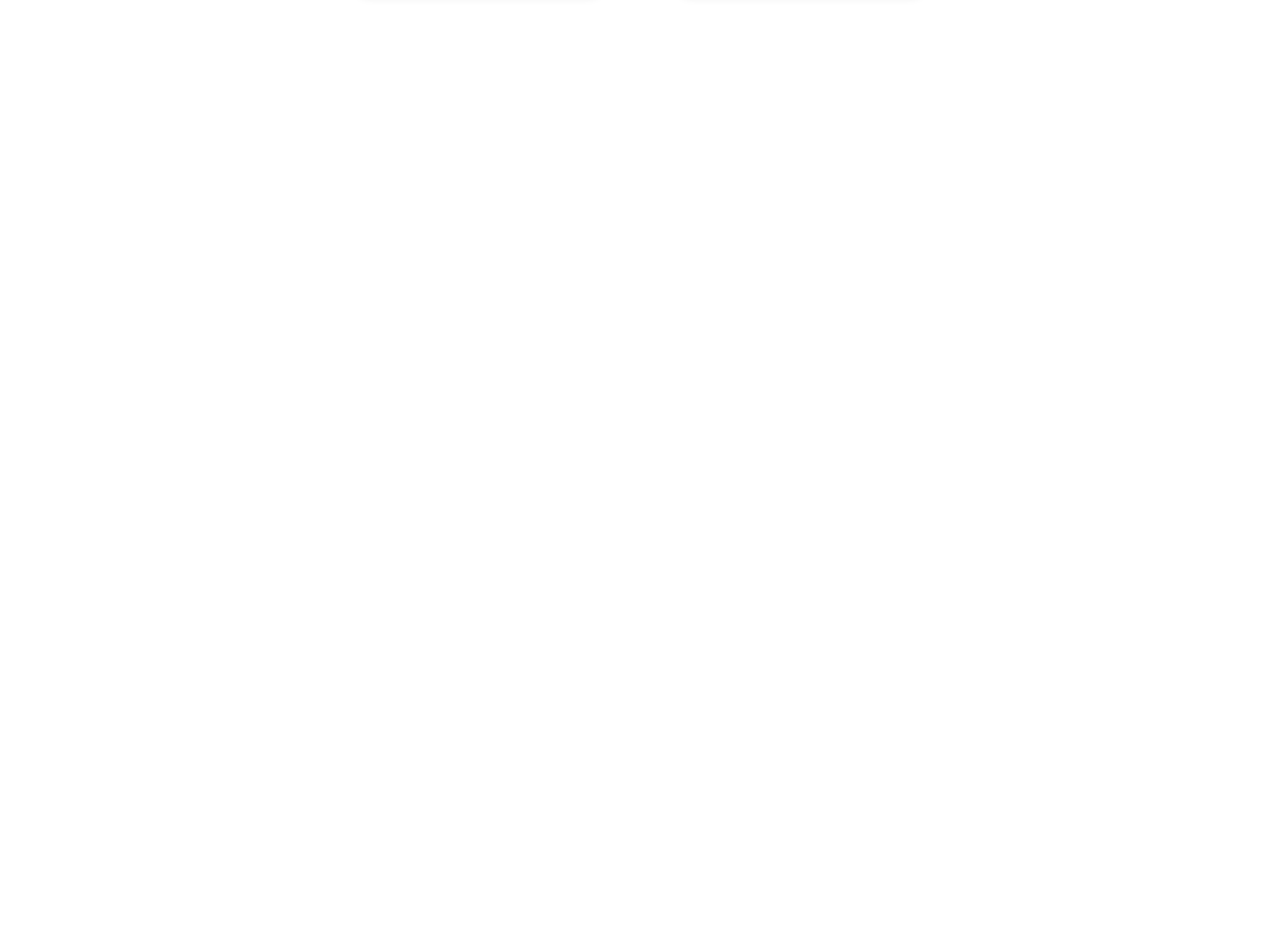
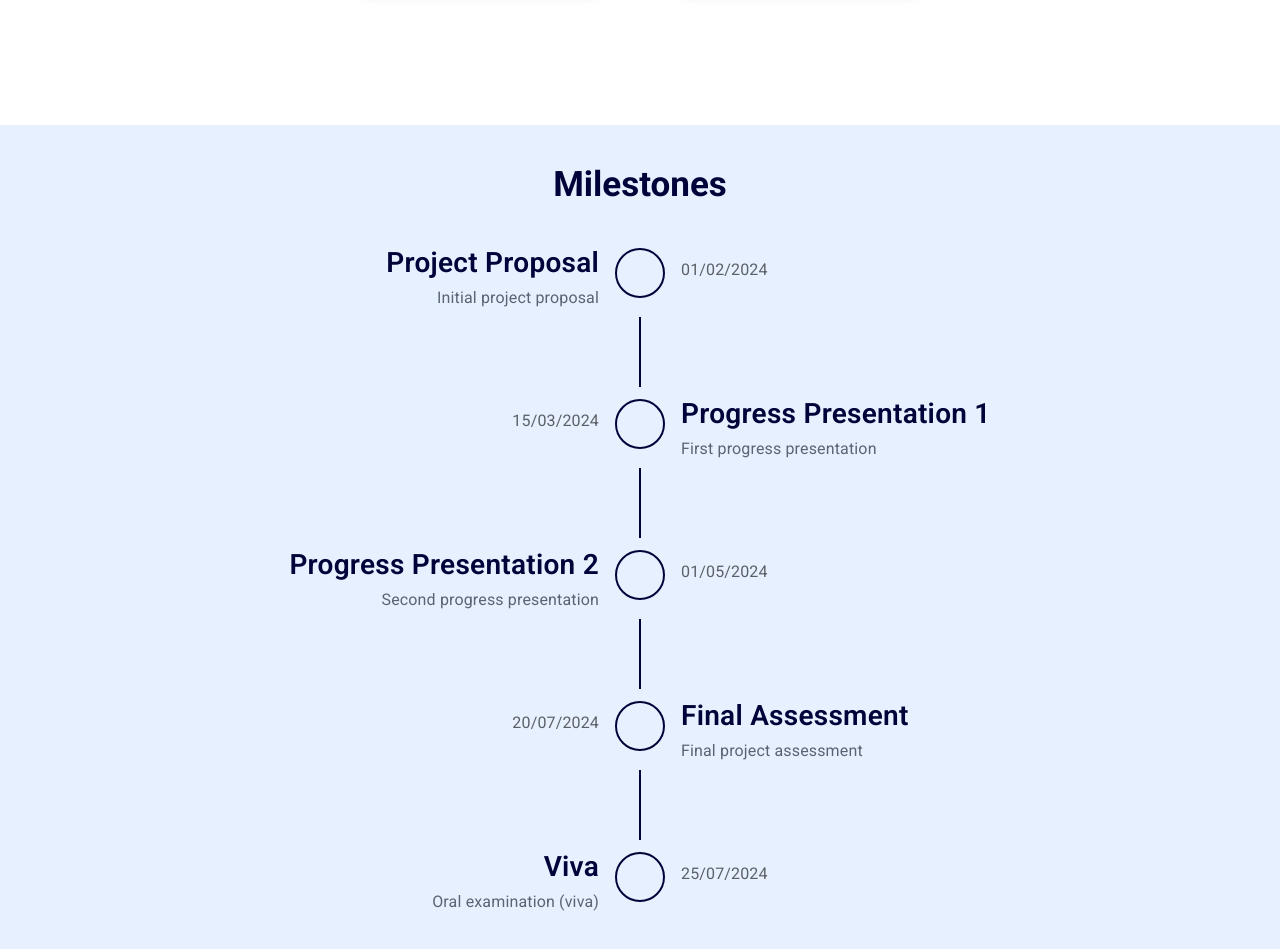
Before and after one commit to elcengine/elementalodm.org, a React (Create React App) app: page / in a window 1280 px wide. Shown: the part 5680-6629 px from the top of the page. Before the commit the page ends 5805 px from the top, so only its background shows below. Built offline with nearby package versions, Linux system fonts and the light colour scheme; the HTML template or start-up script is replaced by a standard one.

Commit message:
feat: milestones section

```diff
--- a/package.json
+++ b/package.json
@@ -7,6 +7,7 @@
     "@emotion/styled": "^11.11.0",
     "@mui/icons-material": "^5.14.18",
     "@mui/material": "^5.14.18",
+    "@mui/lab": "^6.0.0-beta.13",
     "@mui/styled-engine-sc": "^6.0.0-alpha.6",
     "@testing-library/jest-dom": "^5.17.0",
     "@testing-library/react": "^13.4.0",
--- a/src/App.js
+++ b/src/App.js
@@ -8,6 +8,7 @@
 import ResearchObjectives from "./components/ResearchObjectives";
 import Methodology from "./components/Methodology";
 import Technologies from "./components/Technologies";
+import Milestones from "./components/Milestones";
 
 // import Reviews from "./components/Reviews";
 // import Properties from "./components/Properties";
@@ -27,12 +28,15 @@
   return (
     <div className="App">
       <Home homeRef={homeRef} allRefs={allRefs} />
+
       <Literature domainRef={domainRef} />
       <ResearchGap />
       <ResearchProblem />
       <ResearchObjectives />
       <Methodology />
       <Technologies />
+
+      <Milestones />
 
       {/* <Reviews />
       <Properties />
--- a/src/components/Home.jsx
+++ b/src/components/Home.jsx
@@ -7,8 +7,6 @@
 
 // * MUI Components
 import { Box, Container, Typography, styled } from "@mui/material";
-
-// * MUI Icons
 
 // * Styled Components
 const CustomHomeBox = styled(Box)(({ theme }) => ({
--- /dev/null
+++ b/src/components/Milestones.jsx
@@ -0,0 +1,125 @@
+// * MUI Components
+import { Box, Typography, styled } from "@mui/material";
+
+// * MUI Timeline
+import Timeline from "@mui/lab/Timeline";
+import TimelineItem from "@mui/lab/TimelineItem";
+import TimelineSeparator from "@mui/lab/TimelineSeparator";
+import TimelineConnector from "@mui/lab/TimelineConnector";
+import TimelineContent from "@mui/lab/TimelineContent";
+import TimelineOppositeContent from "@mui/lab/TimelineOppositeContent";
+import TimelineDot from "@mui/lab/TimelineDot";
+
+const LargeText = styled(Typography)(({ theme }) => ({
+  fontSize: "28px",
+  color: "#000339",
+  fontWeight: "600",
+}));
+
+const SmallText = styled(Typography)(({ theme }) => ({
+  fontSize: "16px",
+  color: "#5A6473",
+  lineHeight: "27px",
+}));
+
+const Dot = () => (
+  <TimelineSeparator>
+    <TimelineDot
+      variant="outlined"
+      sx={{
+        width: 38,
+        height: 38,
+        borderColor: "#000339",
+        backgroundColor: "#E6F0FF",
+        transition: "background-color 0.08s ease-in-out",
+        "&:hover": {
+          backgroundColor: "#000339",
+        },
+      }}
+    />
+  </TimelineSeparator>
+);
+
+const Dash = () => (
+  <>
+    <TimelineItem>
+      <TimelineSeparator>
+        <TimelineConnector
+          sx={{
+            backgroundColor: "#000339",
+          }}
+        />
+      </TimelineSeparator>
+      <TimelineContent />
+    </TimelineItem>
+    <TimelineItem sx={{ display: "none" }}>
+      <TimelineContent />
+    </TimelineItem>
+  </>
+);
+
+const Item = ({ date, title, description }) => (
+  <TimelineItem>
+    <TimelineOppositeContent color="text.secondary" marginTop={2}>
+      {date}
+    </TimelineOppositeContent>
+    <Dot />
+    <TimelineContent>
+      <LargeText>{title}</LargeText>
+      <SmallText>{description}</SmallText>
+    </TimelineContent>
+  </TimelineItem>
+);
+
+export default function Milestones() {
+  return (
+    <Box
+      sx={{
+        backgroundColor: "#E6F0FF",
+        minHeight: "80vh",
+        paddingY: 2,
+      }}
+    >
+      <Typography
+        variant="h3"
+        width={"100%"}
+        textAlign={"center"}
+        sx={{ fontSize: "35px", fontWeight: "bold", color: "#000339", my: 3 }}
+      >
+        Milestones
+      </Typography>
+
+      <Timeline position="alternate-reverse">
+        <Item
+          date={"01/02/2024"}
+          title={"Project Proposal"}
+          description={"Initial project proposal"}
+        />
+        <Dash />
+        <Item
+          date={"15/03/2024"}
+          title={"Progress Presentation 1"}
+          description={"First progress presentation"}
+        />
+        <Dash />
+        <Item
+          date={"01/05/2024"}
+          title={"Progress Presentation 2"}
+          description={"Second progress presentation"}
+        />
+        <Dash />
+        <Item
+          date={"20/07/2024"}
+          title={"Final Assessment"}
+          description={"Final project assessment"}
+        />
+        <Dash />
+        <Item
+          date={"25/07/2024"}
+          title={"Viva"}
+          description={"Oral examination (viva)"}
+        />
+      </Timeline>
+    </Box>
+  );
+}
```
Also changed, not shown: 1 other file (tests, documents, lock files or other folders).
